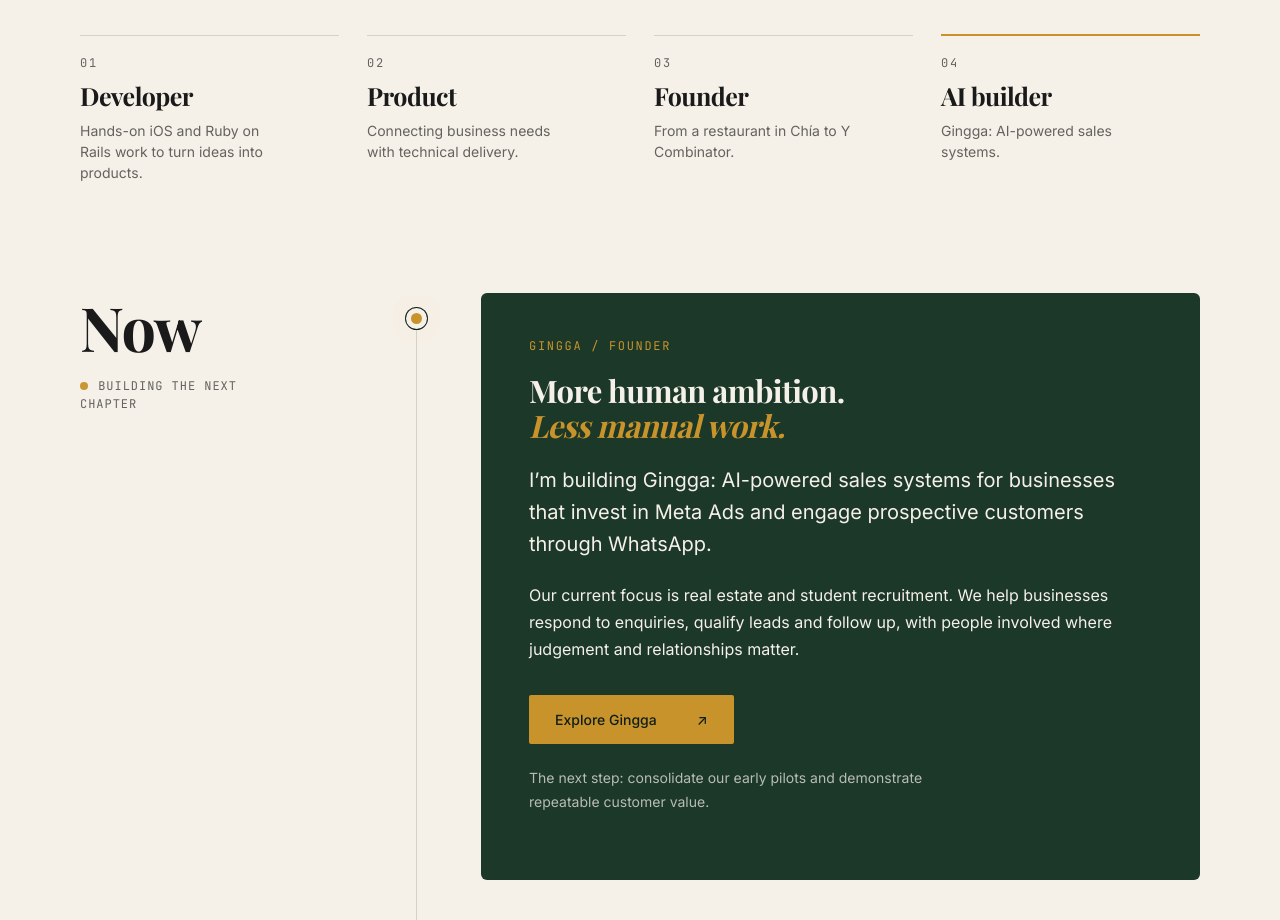
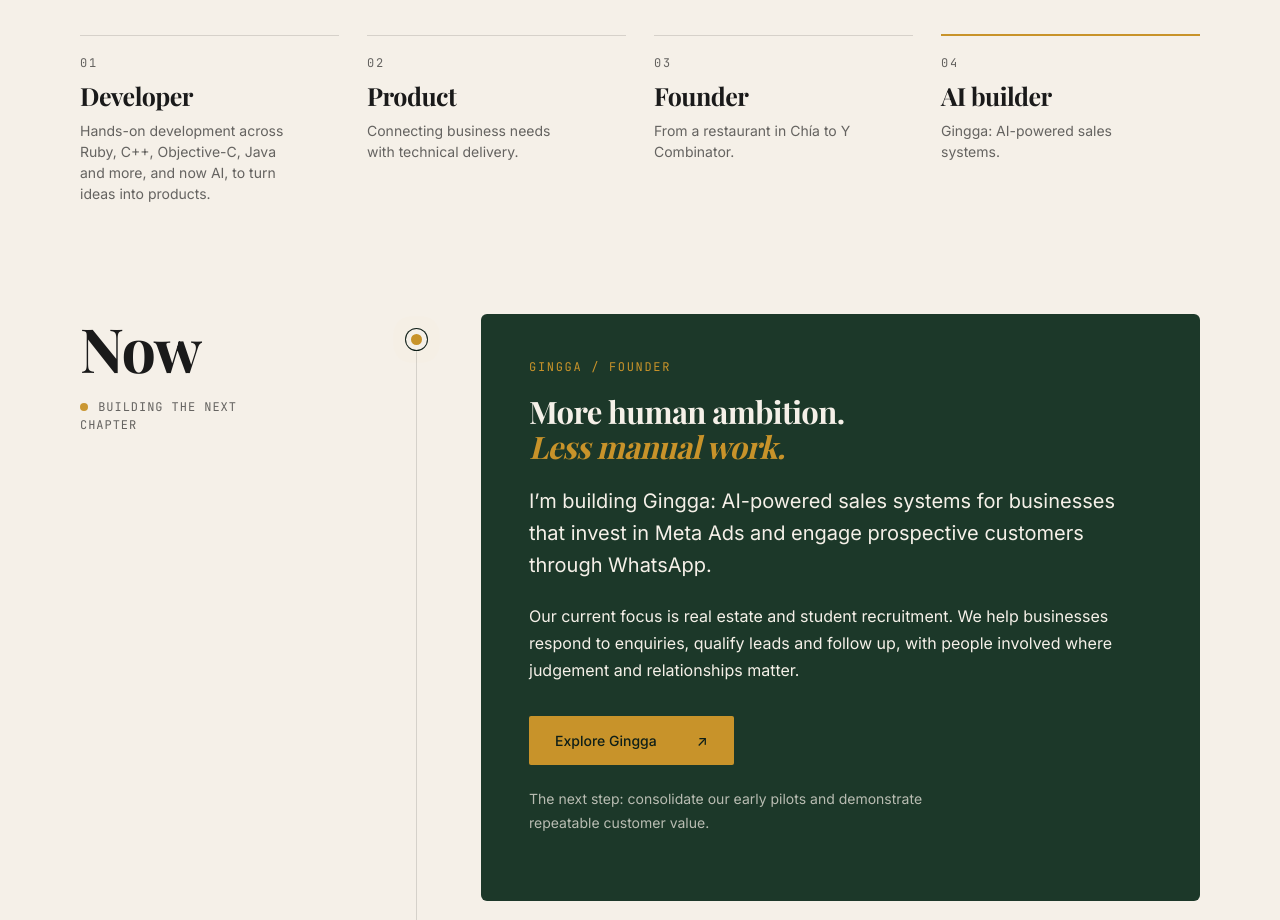
Before and after one commit to vlaguzman/personal_site, a Next.js app: page / in a window 1280 px wide. Shown: the part 1200-2120 px from the top of the page. Built offline with nearby package versions, Linux system fonts and the light colour scheme.

Commit message:
feat: broaden developer arc stage to multiple technologies and AI

```diff
--- a/src/data/arc.ts
+++ b/src/data/arc.ts
@@ -2,7 +2,7 @@
 
 /** The narrative arc of the journey, in the order it was lived. */
 export const ARC: ArcStage[] = [
-  { label: "Developer", text: "Hands-on iOS and Ruby on Rails work to turn ideas into products." },
+  { label: "Developer", text: "Hands-on development across Ruby, C++, Objective-C, Java and more, and now AI, to turn ideas into products." },
   { label: "Product", text: "Connecting business needs with technical delivery." },
   { label: "Founder", text: "From a restaurant in Chía to Y Combinator." },
   { label: "AI builder", text: "Gingga: AI-powered sales systems." },
```
